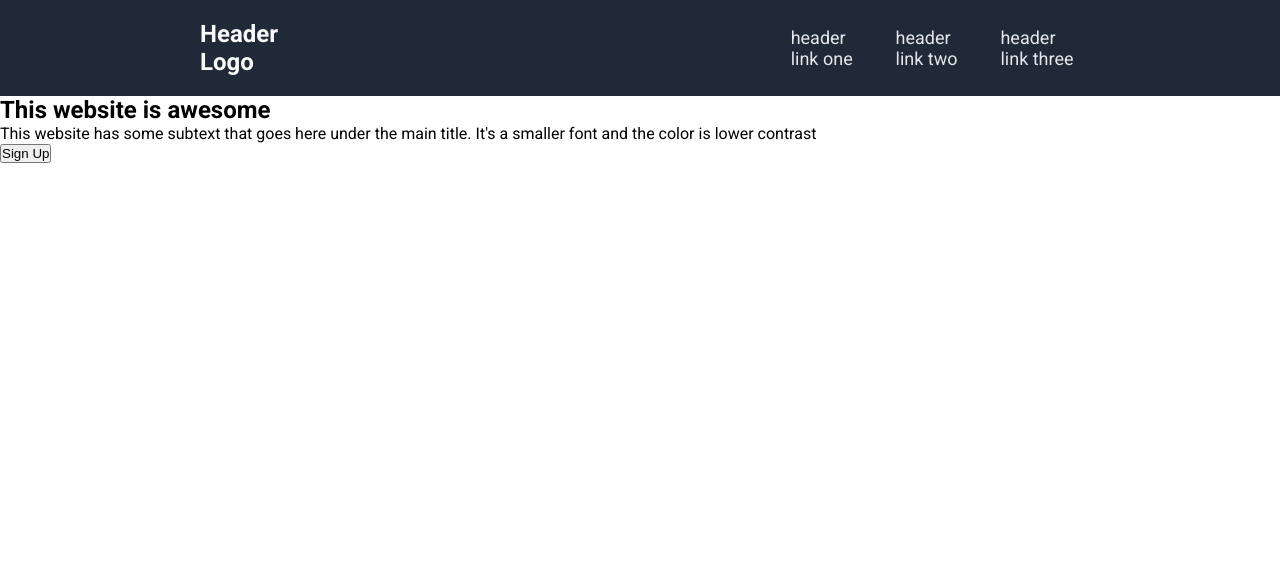
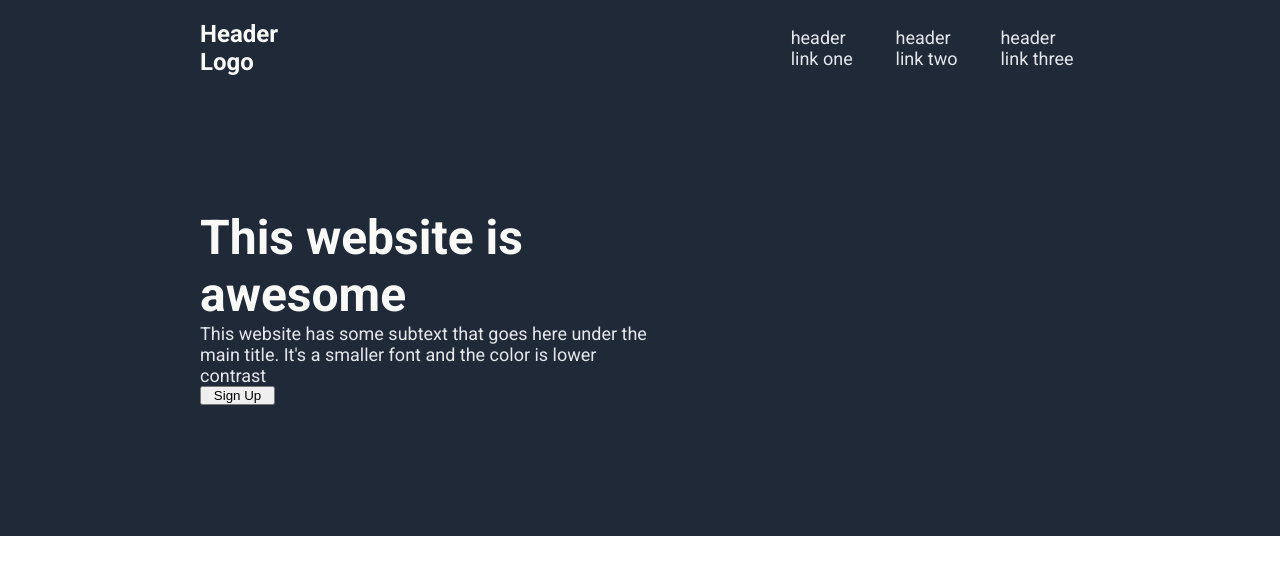
Before and after one commit to senotisha/landing-page, a plain HTML site: page index.html in a window 1280 px wide. Drawn offline with Linux system fonts and the light colour scheme.

Commit message:
Add section styles

```diff
--- a/styles.css
+++ b/styles.css
@@ -54,4 +54,40 @@ body {
     color: #E5E7EB;
 }
 
+
 /* main header styles end */
+
+main {
+    display: flex;
+    justify-content: space-between;
+    flex-direction: column;
+    height: 55vh;
+    background-color: #1F2937;
+}
+
+.main-section {
+    display: flex;
+    flex-grow: 1;
+    flex-direction: column;
+    justify-content: center;
+    padding-left: 200px;
+}
+
+.section-header {
+    display: flex;
+    justify-content: space-between;
+    color: #F9FAF8;
+    font-size: 48px;
+    font-weight: bolder;
+    max-width: 450px;
+}
+
+.section-paragraph {
+    font-size: 18px;
+    color: #E5E7EB;
+    max-width: 450px;
+}
+
+.sign-up {
+    max-width: 75px;
+}
```
